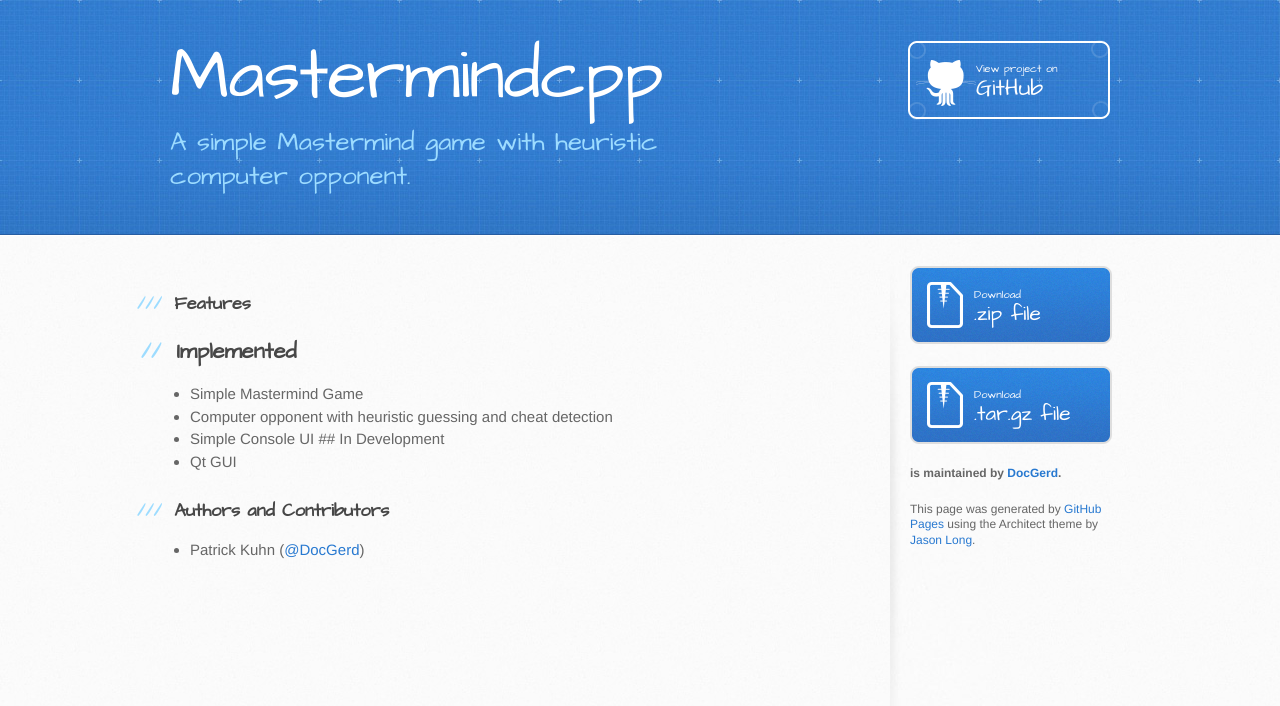
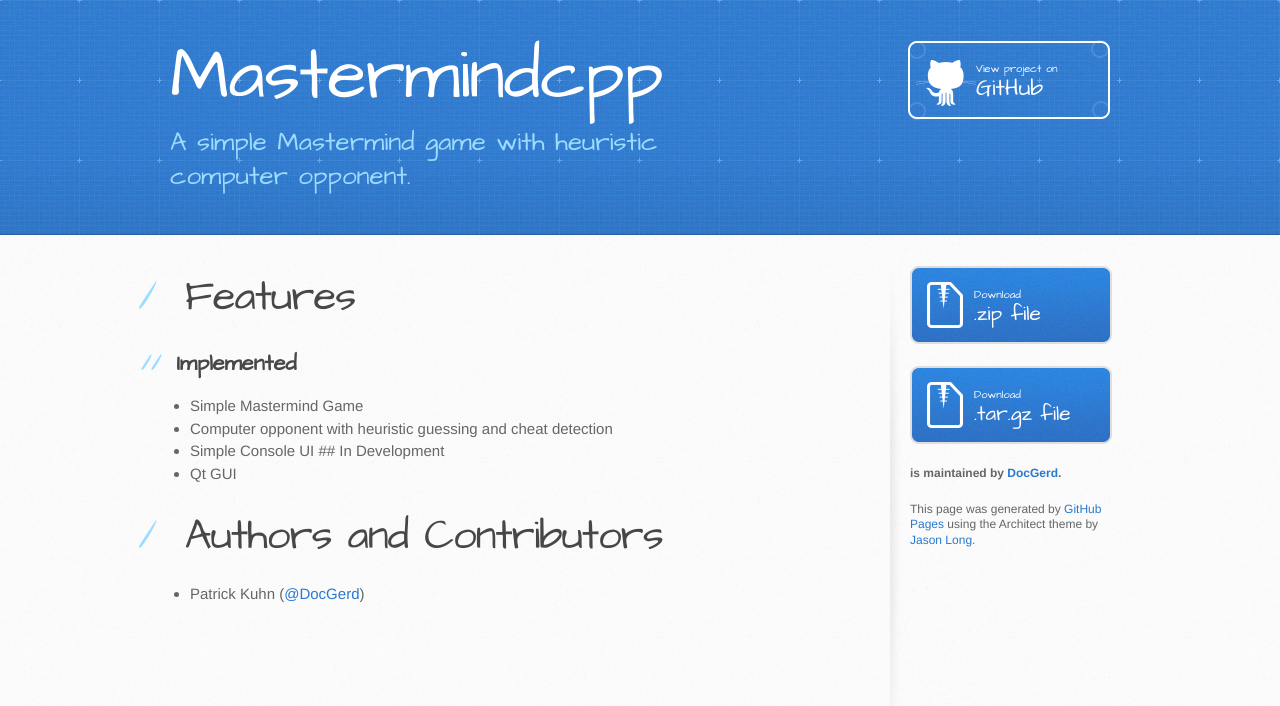
Before and after one commit to DocGerd/MastermindCPP, a plain HTML site: page index.html in a window 1280 px wide. Drawn offline with Linux system fonts and the light colour scheme.

```diff
--- a/index.html
+++ b/index.html
@@ -28,8 +28,8 @@
     <div id="content-wrapper">
       <div class="inner clearfix">
         <section id="main-content">
-          <h3>
-<a id="features" class="anchor" href="#features" aria-hidden="true"><span aria-hidden="true" class="octicon octicon-link"></span></a>Features</h3>
+          <h1>
+<a id="features" class="anchor" href="#features" aria-hidden="true"><span aria-hidden="true" class="octicon octicon-link"></span></a>Features</h1>
 
 <h2>
 <a id="implemented" class="anchor" href="#implemented" aria-hidden="true"><span aria-hidden="true" class="octicon octicon-link"></span></a>Implemented</h2>
@@ -42,8 +42,8 @@
 <li>Qt GUI</li>
 </ul>
 
-<h3>
-<a id="authors-and-contributors" class="anchor" href="#authors-and-contributors" aria-hidden="true"><span aria-hidden="true" class="octicon octicon-link"></span></a>Authors and Contributors</h3>
+<h1>
+<a id="authors-and-contributors" class="anchor" href="#authors-and-contributors" aria-hidden="true"><span aria-hidden="true" class="octicon octicon-link"></span></a>Authors and Contributors</h1>
 
 <ul>
 <li>Patrick Kuhn (<a href="https://github.com/DocGerd" class="user-mention">@DocGerd</a>)</li>
--- a/params.json
+++ b/params.json
@@ -1,6 +1,6 @@
 {
   "name": "Mastermindcpp",
   "tagline": "A simple Mastermind game with heuristic computer opponent.",
-  "body": "### Features\r\n## Implemented\r\n* Simple Mastermind Game\r\n* Computer opponent with heuristic guessing and cheat detection\r\n* Simple Console UI\r\n## In Development\r\n* Qt GUI\r\n\r\n### Authors and Contributors\r\n* Patrick Kuhn (@DocGerd)\r\n",
+  "body": "# Features\r\n## Implemented\r\n* Simple Mastermind Game\r\n* Computer opponent with heuristic guessing and cheat detection\r\n* Simple Console UI\r\n## In Development\r\n* Qt GUI\r\n\r\n# Authors and Contributors\r\n* Patrick Kuhn (@DocGerd)\r\n",
   "note": "Don't delete this file! It's used internally to help with page regeneration."
 }
```
